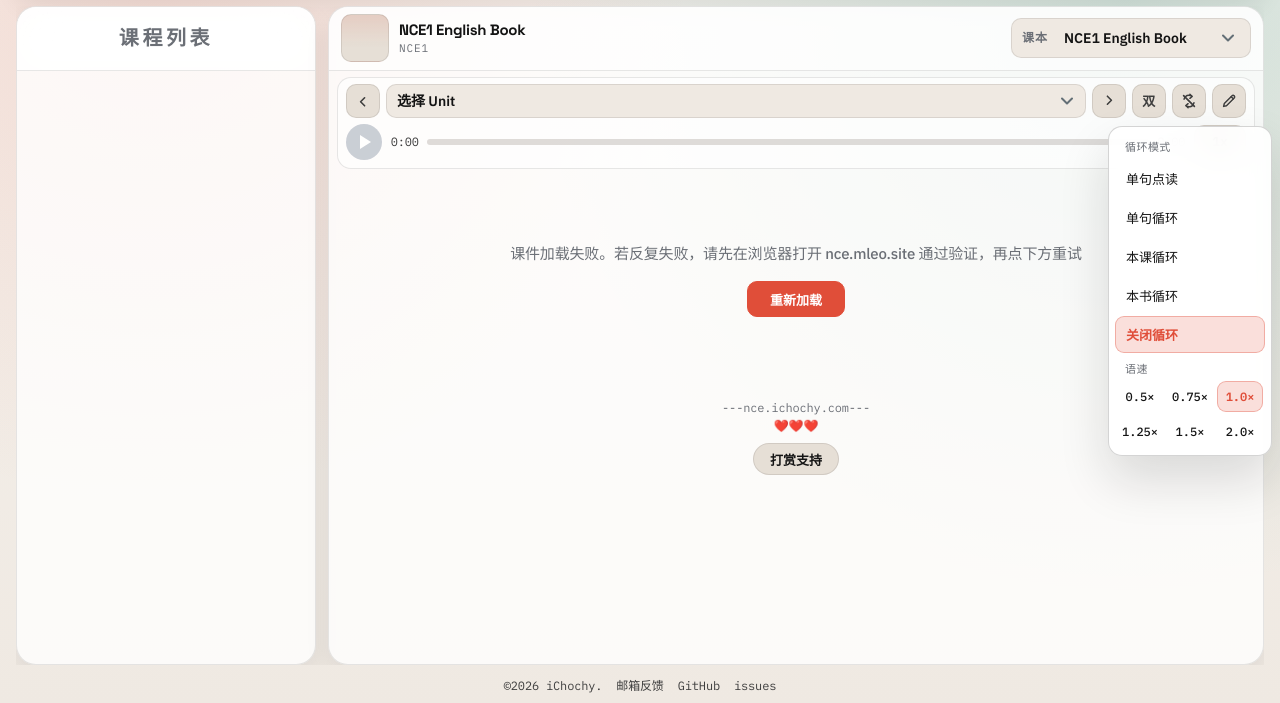
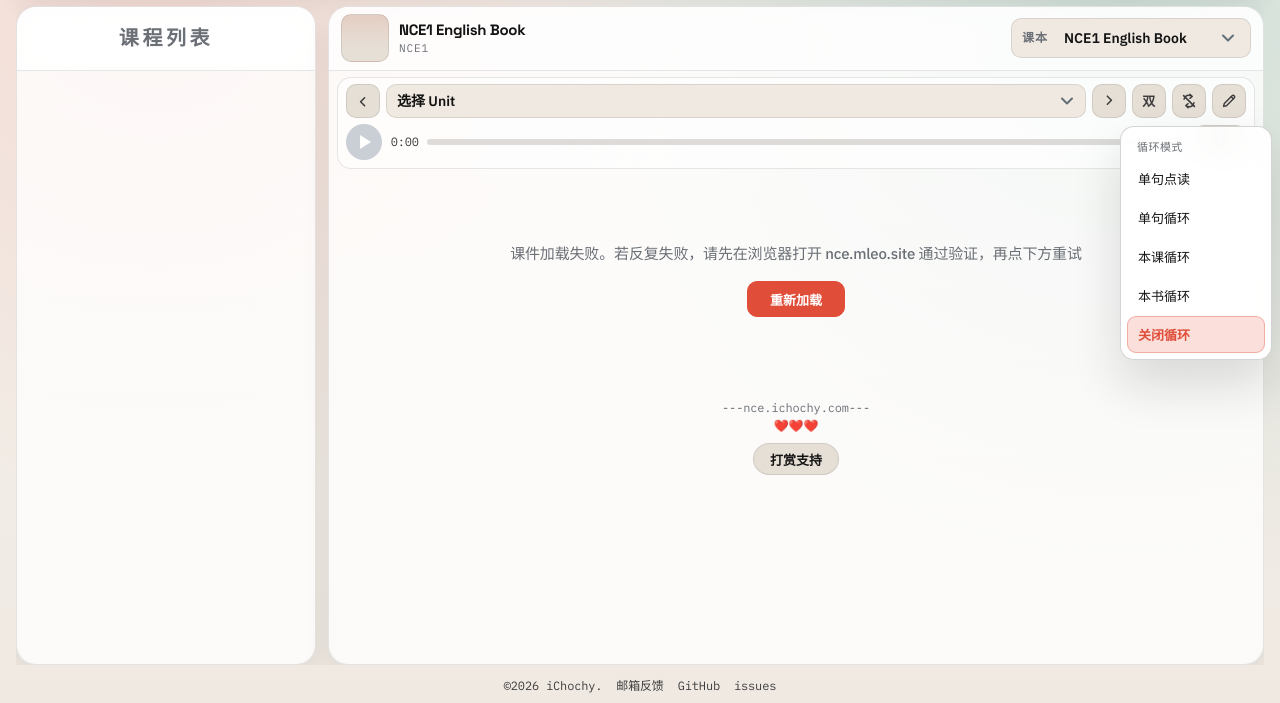
Before and after one commit to Livinonaprayer829/nce-dictation, a plain HTML site: page index.html in a window 1280 px wide. Both pictures are taken after a click on the button 1189 px from the left and 197 px from the top of the page. Shown: the part 97-800 px from the top of the page. Drawn offline with Linux system fonts and the light colour scheme; no server answers.

Commit message:
面板互斥、选中即关闭；语速列表移回倍速按钮

```diff
--- a/index.html
+++ b/index.html
@@ -260,6 +260,9 @@
     <button class="option-item" type="button" role="menuitemradio" data-value="book" aria-checked="false">本书循环</button>
     <button class="option-item" type="button" role="menuitemradio" data-value="off" aria-checked="false">关闭循环</button>
   </div>
+</div>
+
+<div id="speedPanel" class="option-panel" role="menu" aria-label="语速" hidden>
   <p class="option-group-title">语速</p>
   <div class="option-group option-grid" data-group="speed">
     <button class="option-item" type="button" role="menuitemradio" data-value="0.5" aria-checked="false">0.5×</button>
--- a/js/ReadingSystem.js
+++ b/js/ReadingSystem.js
@@ -113,23 +113,31 @@ export class ReadingSystem {
       trigger: this.toggleTranslationBtn,
       closeOnSelect: true,
       onSelect: (value) => this.#setTranslationMode(value),
-      onOpen: () => this.translationPanel.sync(this.state.translationMode),
+      onOpen: () => {
+        this.#hideOtherPanels(this.translationPanel);
+        this.translationPanel.sync(this.state.translationMode);
+      },
     });
 
     this.settingsPanel = new OptionsPanel({
       panel: qs('#settingsPanel'),
       trigger: this.loopToggleBtn,
-      closeOnSelect: false,
-      onSelect: (value, group) => {
-        if (group === 'speed') {
-          this.#setSpeed(parseFloat(value));
-        } else {
-          this.#setLoopMode(value);
-        }
+      closeOnSelect: true,
+      onSelect: (value) => this.#setLoopMode(value),
+      onOpen: () => {
+        this.#hideOtherPanels(this.settingsPanel);
+        this.settingsPanel.sync(this.state.loopMode, 'loop');
       },
+    });
+
+    this.speedPanel = new OptionsPanel({
+      panel: qs('#speedPanel'),
+      trigger: this.speedBtn,
+      closeOnSelect: true,
+      onSelect: (value) => this.#setSpeed(parseFloat(value)),
       onOpen: () => {
-        this.settingsPanel.sync(this.state.loopMode, 'loop');
-        this.settingsPanel.sync(this.state.playbackRate, 'speed');
+        this.#hideOtherPanels(this.speedPanel);
+        this.speedPanel.sync(this.state.playbackRate, 'speed');
       },
     });
 
@@ -295,6 +303,7 @@ export class ReadingSystem {
     this.dictationView.destroy();
     this.translationPanel?.destroy();
     this.settingsPanel?.destroy();
+    this.speedPanel?.destroy();
     this.unitView.destroy();
     this.prefetch.clear();
     this.toast.destroy();
@@ -303,7 +312,6 @@ export class ReadingSystem {
   #bindChrome() {
     const { signal } = this.abort;
 
-    on(this.speedBtn, 'click', () => this.#cycleSpeed(), { signal });
     on(this.dictationBtn, 'click', () => this.#toggleDictation(), { signal });
 
     on(window, 'hashchange', () => {
@@ -349,7 +357,17 @@ export class ReadingSystem {
     this.#updateLoopUI();
     this.lyricsView.applyTranslationMode(this.state.translationMode, this.toggleTranslationBtn);
     this.translationPanel?.sync(this.state.translationMode);
-    this.settingsPanel?.sync(this.state.playbackRate, 'speed');
+    this.speedPanel?.sync(this.state.playbackRate, 'speed');
+  }
+
+  /**
+   * 三个面板互斥：打开一个就关掉其余
+   * @param {OptionsPanel} except
+   */
+  #hideOtherPanels(except) {
+    [this.translationPanel, this.settingsPanel, this.speedPanel].forEach((panel) => {
+      if (panel && panel !== except) panel.hide();
+    });
   }
 
   #onBookSelect(bookKey) {
@@ -432,12 +450,6 @@ export class ReadingSystem {
     this.#setHighlight(locked);
   }
 
-  #cycleSpeed() {
-    const speeds = this.config.AVAILABLE_SPEEDS;
-    const currentIndex = speeds.indexOf(this.state.playbackRate);
-    this.#setSpeed(speeds[(currentIndex + 1) % speeds.length]);
-  }
-
   #setSpeed(rate) {
     if (!this.config.AVAILABLE_SPEEDS.includes(rate)) return;
 
@@ -445,7 +457,7 @@ export class ReadingSystem {
     this.player.setRate(rate);
     setStorage(this.config.STORAGE_KEYS.PLAYBACK_RATE, rate);
     this.#updateSpeedUI();
-    this.settingsPanel?.sync(rate, 'speed');
+    this.speedPanel?.sync(rate, 'speed');
     this.toast.show(`播放速度 ${rate}x`);
   }
 
```
